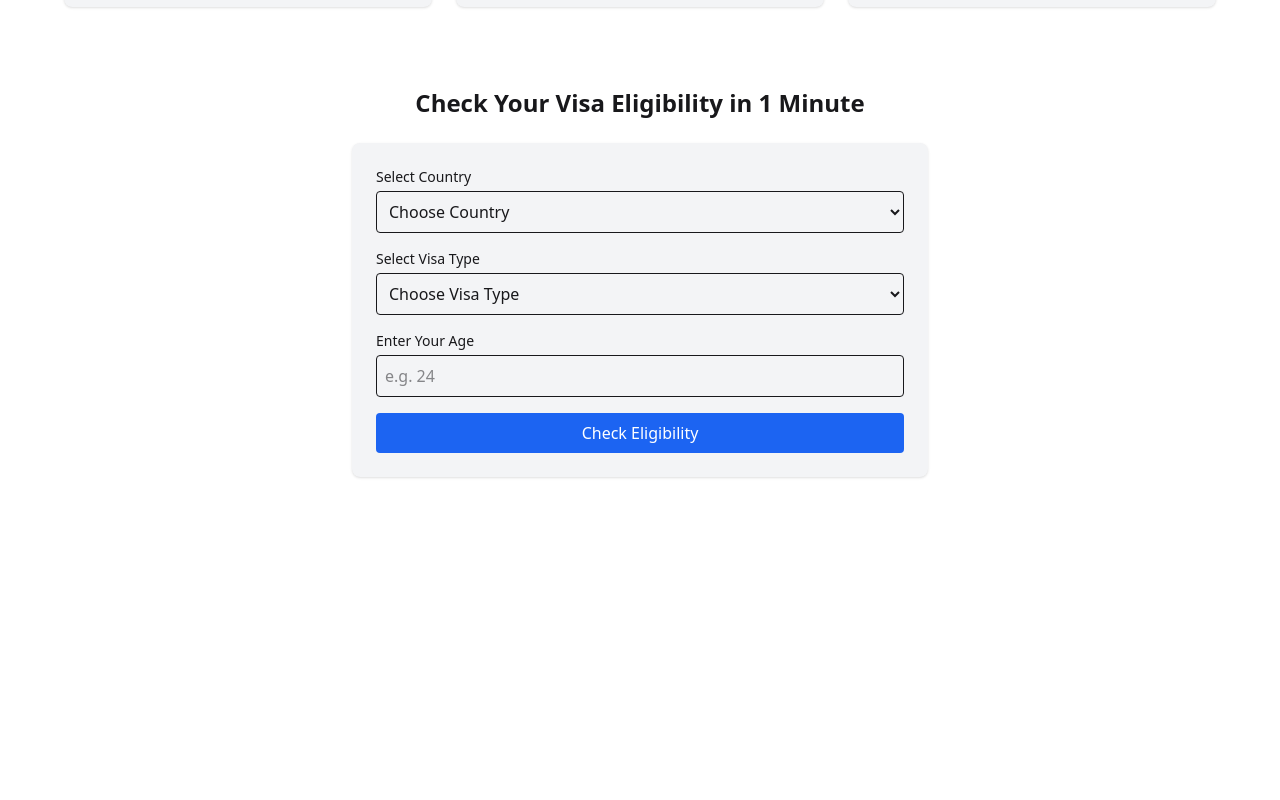
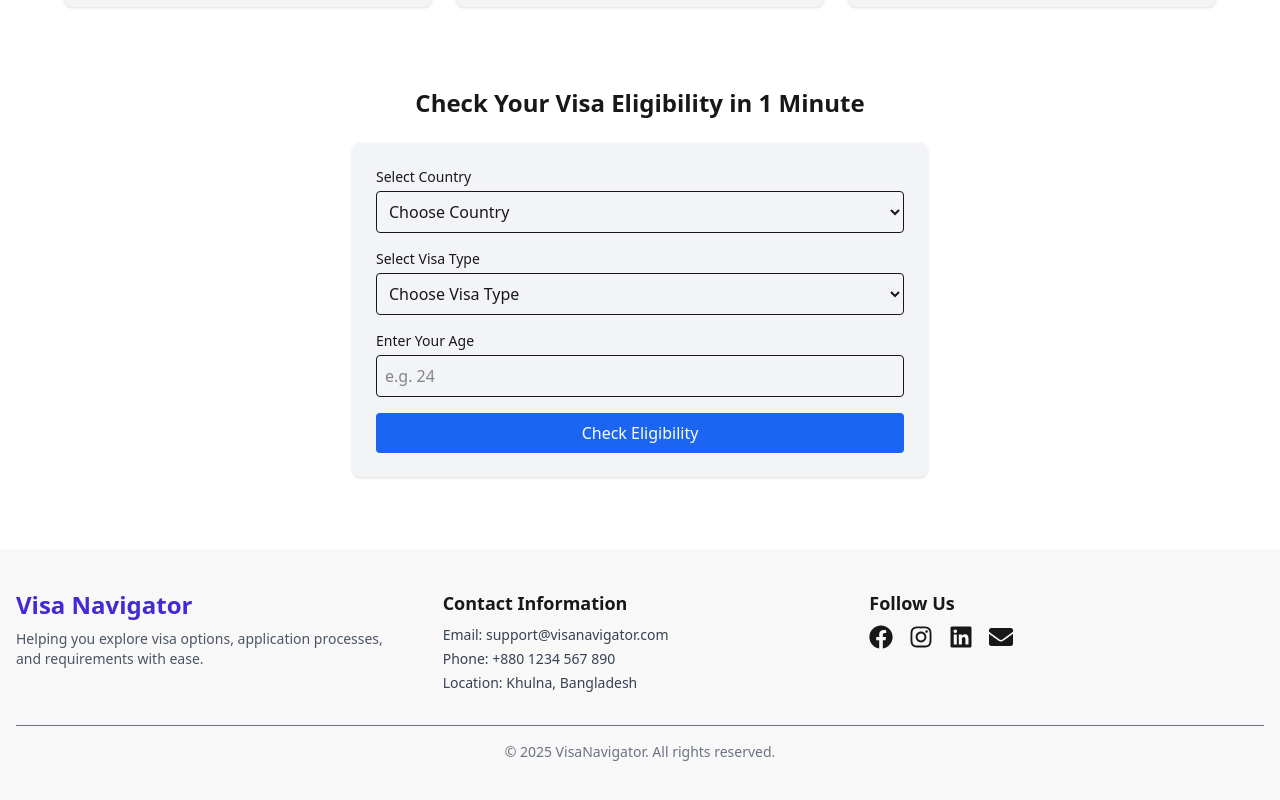
Before and after one commit to bishalsaha-official/Visa-Navigator-Client, a React (Vite) app: page / in a window 1280 px wide. Shown: the part 1243-2043 px from the top of the page. Before the commit the page ends 1792 px from the top, so only its background shows below. Built offline with nearby package versions, Linux system fonts and the light colour scheme; no server answers.

Commit message:
Implement Footer Component

```diff
--- /dev/null
+++ b/src/components/Footer.jsx
@@ -0,0 +1,54 @@
+import React from "react";
+import { FaFacebook, FaInstagram, FaLinkedin, FaEnvelope } from "react-icons/fa";
+
+const Footer = () => {
+    return (
+        <footer className="bg-base-200 text-base-content py-10 w-full static bottom-0">
+            <div className="max-w-7xl mx-auto px-4">
+                <div className="grid grid-cols-1 md:grid-cols-3 gap-8">
+                    {/* Website Info */}
+                    <div>
+                        <h2 className="text-2xl font-bold text-primary">Visa Navigator</h2>
+                        <p className="text-sm mt-2 text-gray-600">Helping you explore visa options, application processes, and requirements with ease.</p>
+                    </div>
+
+                    {/* Contact Info */}
+                    <div>
+                        <h3 className="text-lg font-semibold mb-2">Contact Information</h3>
+                        <ul className="text-sm text-gray-700 space-y-1">
+                            <li>Email: support@visanavigator.com</li>
+                            <li>Phone: +880 1234 567 890</li>
+                            <li>Location: Khulna, Bangladesh</li>
+                        </ul>
+                    </div>
+
+                    {/* Social Media */}
+                    <div>
+                        <h3 className="text-lg font-semibold mb-2">Follow Us</h3>
+                        <div className="flex gap-4 text-2xl">
+                            <a href="https://facebook.com" target="_blank" rel="noreferrer" className="hover:text-primary">
+                                <FaFacebook />
+                            </a>
+                            <a href="https://instagram.com" target="_blank" rel="noreferrer" className="hover:text-primary">
+                                <FaInstagram />
+                            </a>
+                            <a href="https://linkedin.com" target="_blank" rel="noreferrer" className="hover:text-primary">
+                                <FaLinkedin />
+                            </a>
+                            <a href="mailto:support@visanavigator.com" className="hover:text-primary">
+                                <FaEnvelope />
+                            </a>
+                        </div>
+                    </div>
+                </div>
+
+                {/* Copyright */}
+                <div className="mt-8 text-center text-sm text-gray-500 border-t pt-4">
+                    &copy; {new Date().getFullYear()} VisaNavigator. All rights reserved.
+                </div>
+            </div>
+        </footer>
+    );
+};
+
+export default Footer;
--- a/src/layouts/MainLayouts.jsx
+++ b/src/layouts/MainLayouts.jsx
@@ -1,5 +1,6 @@
 import { Outlet } from "react-router-dom";
 import Navbar from "../components/Navbar";
+import Footer from "../components/Footer";
 
 const MainLayouts = () => {
     return (
@@ -7,9 +8,12 @@ const MainLayouts = () => {
             <header>
                 <Navbar></Navbar>
             </header>
-            <main>
+            <main className="min-h-screen flex flex-col">
                 <Outlet></Outlet>
             </main>
+            <footer>
+                <Footer></Footer>
+            </footer>
         </div>
     );
 };
```
